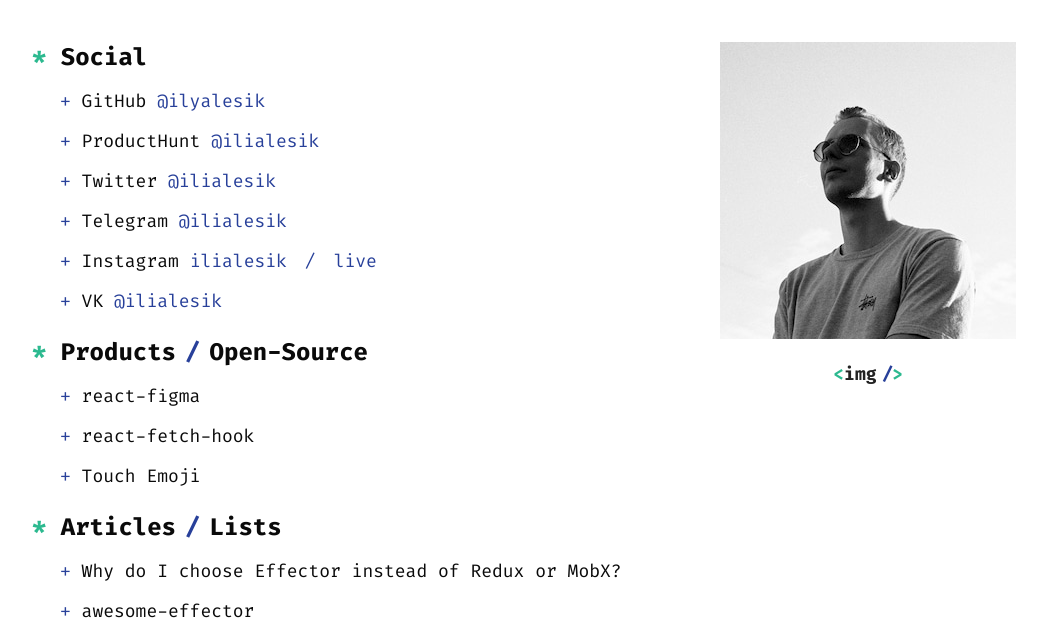
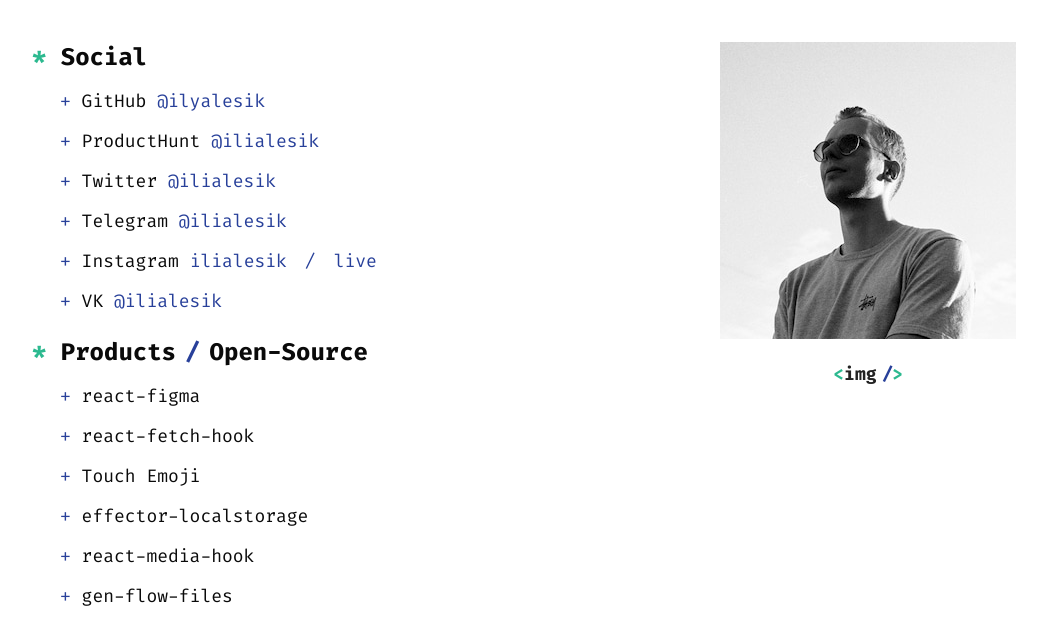
Before and after one commit to ilyalesik/lesik-dev, a website built with Parcel: page src/index.html in a window 1280 px wide. Shown: the part 118-746 px from the top of the page, without its empty margins (116-1163 px from the left). Built offline with nearby package versions, Linux system fonts and the light colour scheme.

Commit message:
Add projects

```diff
--- a/src/index.html
+++ b/src/index.html
@@ -56,6 +56,15 @@
                         <li>
                             <a target="_blank" href="https://github.com/lessmess-dev/touch-emoji" class="md-list__link">Touch Emoji</a>
                         </li>
+                        <li>
+                            <a target="_blank" href="https://github.com/lessmess-dev/effector-localstorage" class="md-list__link">effector-localstorage</a>
+                        </li>
+                        <li>
+                            <a target="_blank" href="https://github.com/lessmess-dev/react-media-hook" class="md-list__link">react-media-hook</a>
+                        </li>
+                        <li>
+                            <a target="_blank" href="https://github.com/lessmess-dev/gen-flow-files" class="md-list__link">gen-flow-files</a>
+                        </li>
                     </ul>
                 </li>
                 <li>Articles<span class="md-list__splash-separator">/</span>Lists
```
